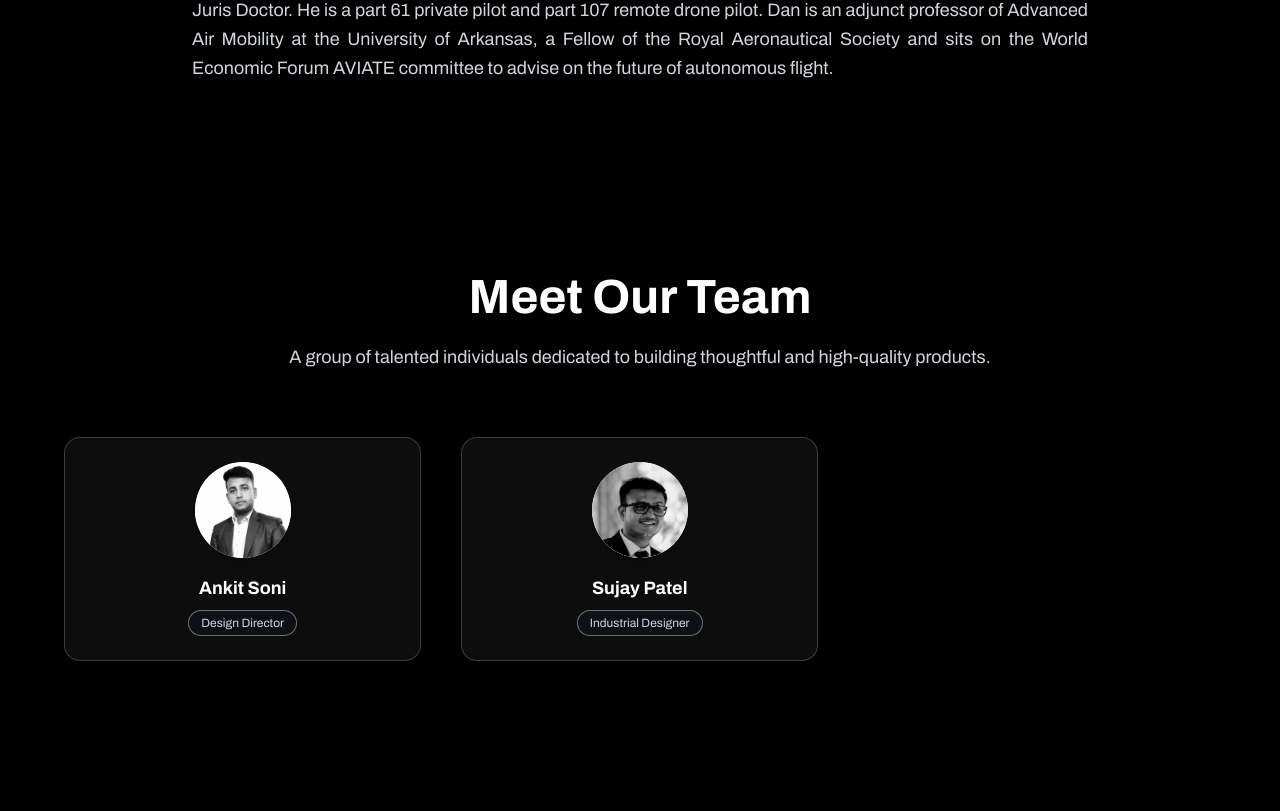
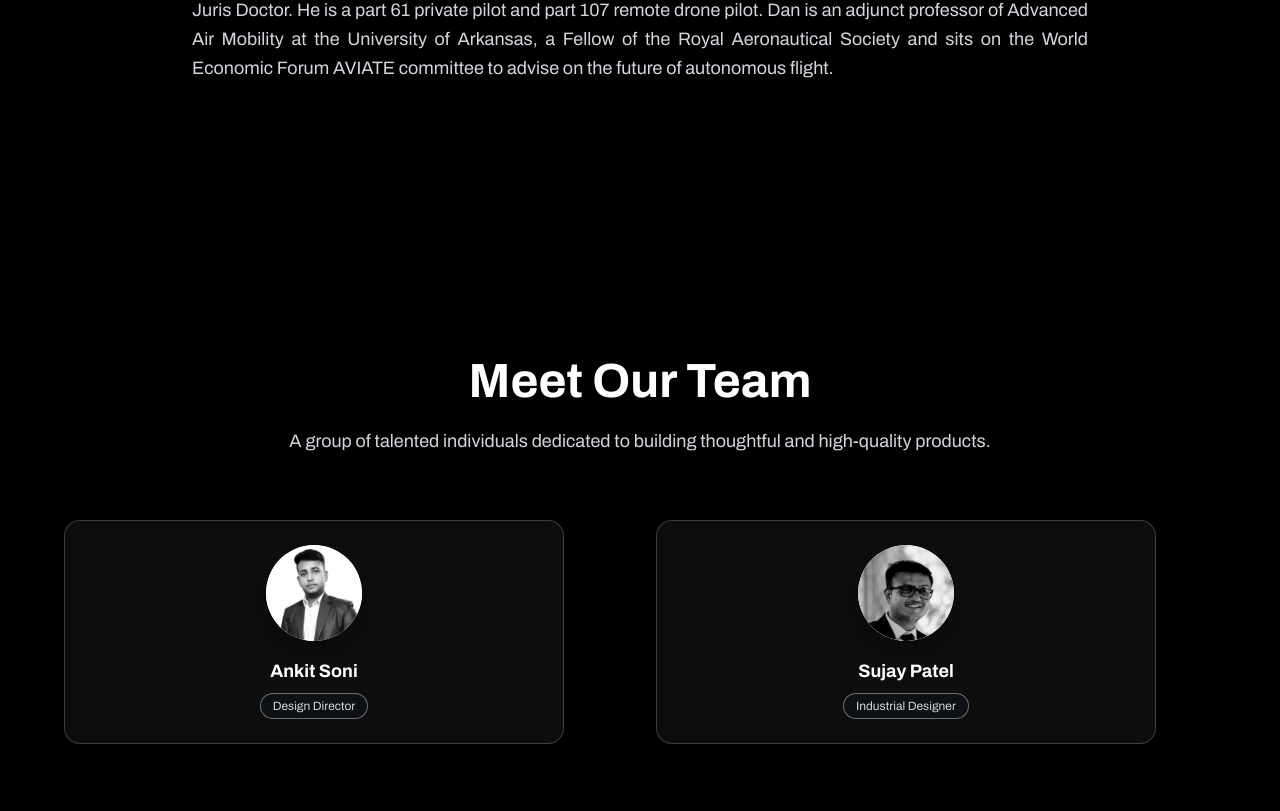
Before and after one commit to lokeshchoudharyprogrammer/dragale-aviation, a Next.js app: page / in a window 1280 px wide. Shown: the part 3929-4740 px from the top of the page. Built offline with nearby package versions, Linux system fonts and the light colour scheme.

Commit message:
saved crt the section page

```diff
--- a/src/app/team/page.tsx
+++ b/src/app/team/page.tsx
@@ -44,6 +44,7 @@ Passionate about technology and human factors, he creates impactful design solut
         img: "/team/sujay.png",
         linkedin: "",
     },
+
 ];
 
 
@@ -73,7 +74,8 @@ const TeamPage: React.FC = () => {
     };
 
     return (
-        <section className="min-h-screen  bg-black text-white px-6 py-30 flex flex-col items-center">
+        <section className="min-h-screen  bg-black text-white px-6 py-30 flex flex-col items-center justify-center">
+            <div>
                 <motion.div
                     initial={{ opacity: 0, y: -40 }}
                     animate={{ opacity: 1, y: 0 }}
@@ -87,24 +89,18 @@ const TeamPage: React.FC = () => {
                         A group of talented individuals dedicated to building thoughtful and high-quality products.
                     </p>
                 </motion.div>
+            </div>
 
+            <div className="grid grid-cols-1 sm:grid-cols-2 lg:grid-cols-2 gap-8 items-center justify-center w-6xl">
 
-
-            <motion.div
-                initial={{ opacity: 0 }}
-                whileInView={{ opacity: 1 }}
-                transition={{ duration: 1 }}
-                className="grid grid-cols-1 sm:grid-cols-2 lg:grid-cols-3 gap-10 w-full max-w-6xl"
-            >
                 <TeamCard
                     teamData={teamData}
                     cardVariants={cardVariants}
                     badgeVariants={badgeVariants}
                     handleCardClick={(person) => handleCardClick(person as Person)}
                 />
-            </motion.div>
 
-
+            </div>
             {isModalOpen && <TeamModal
                 selectedMember={selectedMember}
                 isOpen={isModalOpen}
```
Lines whose indentation alone changed are shown as unchanged.
